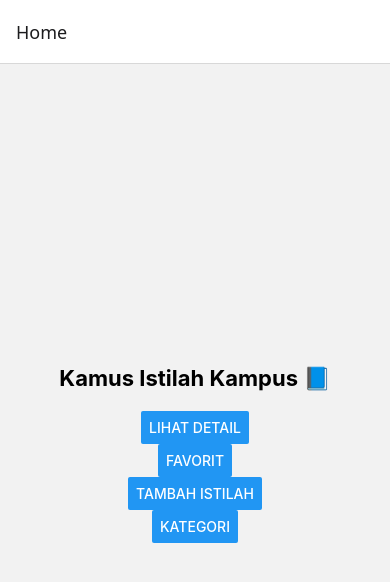
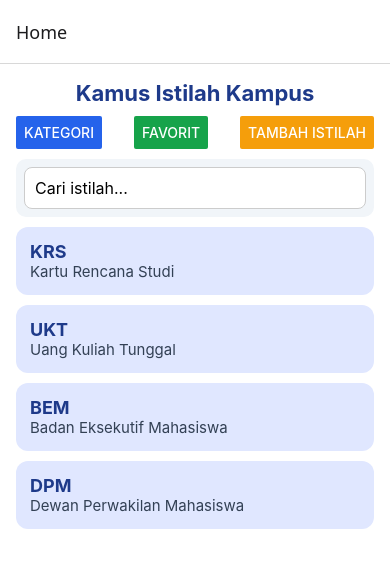
Before and after one commit to muhamadalghifari/Kelompok-2, a React Native app in the folder Kamus-Istilah-Kampus/: screen /Home in a window 390 px wide. Shown: the top 582 px of the page. Built offline with nearby package versions, Linux system fonts and the light colour scheme.

Commit message:
Update Tampilan Dasar Awal dan Navigasinya

```diff
--- a/Kamus-Istilah-Kampus/App.js
+++ b/Kamus-Istilah-Kampus/App.js
@@ -22,7 +22,6 @@
 import React from "react";
 import { NavigationContainer } from "@react-navigation/native";
 import { createNativeStackNavigator } from "@react-navigation/native-stack";
-
 import HomeScreen from "./screens/HomeScreen";
 import DetailScreen from "./screens/DetailScreen";
 import FavoriteScreen from "./screens/FavoriteScreen";
--- a/Kamus-Istilah-Kampus/components/SearchBar.js
+++ b/Kamus-Istilah-Kampus/components/SearchBar.js
@@ -1,21 +1,32 @@
 import React from "react";
 import { View, TextInput, StyleSheet } from "react-native";
 
-export default function SearchBar({ placeholder }) {
+export default function SearchBar({ value, onChangeText }) {
   return (
     <View style={styles.container}>
-      <TextInput style={styles.input} placeholder={placeholder || "Cari istilah..."} />
+      <TextInput
+        placeholder="Cari istilah..."
+        value={value}
+        onChangeText={onChangeText}
+        style={styles.input}
+      />
     </View>
   );
 }
 
 const styles = StyleSheet.create({
-  container: { padding: 10 },
+  container: {
+    backgroundColor: "#f1f5f9",
+    padding: 8,
+    borderRadius: 10,
+    marginBottom: 10,
+  },
   input: {
+    backgroundColor: "#fff",
+    borderRadius: 8,
+    padding: 10,
+    fontSize: 16,
+    borderColor: "#ccc",
     borderWidth: 1,
-    borderColor: "#ccc",
-    borderRadius: 8,
-    paddingHorizontal: 10,
-    height: 40,
   },
 });
--- a/Kamus-Istilah-Kampus/components/TermCard.js
+++ b/Kamus-Istilah-Kampus/components/TermCard.js
@@ -1,10 +1,22 @@
 import React from "react";
-import { View, Text } from "react-native";
+import { TouchableOpacity, Text, View, StyleSheet } from "react-native";
 
-export default function TermCard() {
+export default function TermCard({ term, meaning, onPress }) {
   return (
-    <View>
-      <Text>TermCard Component</Text>
-    </View>
+    <TouchableOpacity onPress={onPress} style={styles.card}>
+      <Text style={styles.term}>{term}</Text>
+      <Text style={styles.meaning}>{meaning}</Text>
+    </TouchableOpacity>
   );
 }
+
+const styles = StyleSheet.create({
+  card: {
+    backgroundColor: "#E0E7FF",
+    padding: 14,
+    borderRadius: 12,
+    marginBottom: 10,
+  },
+  term: { fontSize: 18, fontWeight: "bold", color: "#1E3A8A" },
+  meaning: { fontSize: 15, color: "#334155" },
+});
--- a/Kamus-Istilah-Kampus/data/terms.js
+++ b/Kamus-Istilah-Kampus/data/terms.js
@@ -2,4 +2,5 @@ export const terms = [
   { id: 1, term: "KRS", meaning: "Kartu Rencana Studi" },
   { id: 2, term: "UKT", meaning: "Uang Kuliah Tunggal" },
   { id: 3, term: "BEM", meaning: "Badan Eksekutif Mahasiswa" },
+  { id: 4, term: "DPM", meaning: "Dewan Perwakilan Mahasiswa" },
 ];
--- a/Kamus-Istilah-Kampus/screens/AddTermScreen.js
+++ b/Kamus-Istilah-Kampus/screens/AddTermScreen.js
@@ -1,15 +1,25 @@
 import React from "react";
-import { View, Text, StyleSheet } from "react-native";
+import { View, Text, TextInput, Button, StyleSheet } from "react-native";
 
 export default function AddTermScreen() {
   return (
     <View style={styles.container}>
-      <Text style={styles.text}>Tambah Istilah Baru ➕</Text>
+      <Text style={styles.title}>Tambah Istilah Baru</Text>
+      <TextInput style={styles.input} placeholder="Istilah" />
+      <TextInput style={styles.input} placeholder="Artinya" />
+      <Button title="Simpan" onPress={() => alert("Istilah disimpan!")} />
     </View>
   );
 }
 
 const styles = StyleSheet.create({
-  container: { flex: 1, justifyContent: "center", alignItems: "center" },
-  text: { fontSize: 18 },
+  container: { flex: 1, padding: 20, backgroundColor: "#fff" },
+  title: { fontSize: 20, fontWeight: "bold", marginBottom: 20 },
+  input: {
+    borderWidth: 1,
+    borderColor: "#ccc",
+    borderRadius: 10,
+    padding: 10,
+    marginBottom: 15,
+  },
 });
--- a/Kamus-Istilah-Kampus/screens/DetailScreen.js
+++ b/Kamus-Istilah-Kampus/screens/DetailScreen.js
@@ -1,15 +1,20 @@
 import React from "react";
-import { View, Text, StyleSheet } from "react-native";
+import { View, Text, Button, StyleSheet } from "react-native";
 
-export default function DetailScreen() {
+export default function DetailScreen({ route }) {
+  const { term } = route.params;
+
   return (
     <View style={styles.container}>
-      <Text style={styles.text}>Halaman Detail Istilah 📖</Text>
+      <Text style={styles.title}>{term.term}</Text>
+      <Text style={styles.meaning}>{term.meaning}</Text>
+      <Button title="Tambahkan ke Favorit" onPress={() => alert("Ditambahkan!")} />
     </View>
   );
 }
 
 const styles = StyleSheet.create({
-  container: { flex: 1, justifyContent: "center", alignItems: "center" },
-  text: { fontSize: 18 },
+  container: { flex: 1, padding: 20, backgroundColor: "#fff" },
+  title: { fontSize: 24, fontWeight: "bold", color: "#1E3A8A", marginBottom: 10 },
+  meaning: { fontSize: 18, color: "#334155", marginBottom: 20 },
 });
--- a/Kamus-Istilah-Kampus/screens/FavoriteScreen.js
+++ b/Kamus-Istilah-Kampus/screens/FavoriteScreen.js
@@ -4,12 +4,12 @@ import { View, Text, StyleSheet } from "react-native";
 export default function FavoriteScreen() {
   return (
     <View style={styles.container}>
-      <Text style={styles.text}>Daftar Istilah Favorit ❤️</Text>
+      <Text style={styles.text}>Daftar Favorit kamu masih kosong 😅</Text>
     </View>
   );
 }
 
 const styles = StyleSheet.create({
   container: { flex: 1, justifyContent: "center", alignItems: "center" },
-  text: { fontSize: 18 },
+  text: { fontSize: 16, color: "#64748B" },
 });
--- a/Kamus-Istilah-Kampus/screens/HomeScreen.js
+++ b/Kamus-Istilah-Kampus/screens/HomeScreen.js
@@ -1,19 +1,68 @@
-import React from "react";
-import { View, Text, Button, StyleSheet } from "react-native";
+import React, { useState } from "react";
+import { View, Text, FlatList, StyleSheet, Button } from "react-native";
+import SearchBar from "../components/SearchBar";
+import TermCard from "../components/TermCard";
+import { terms } from "../data/terms";
 
 export default function HomeScreen({ navigation }) {
+  const [search, setSearch] = useState("");
+
+  const filteredTerms = terms.filter((item) =>
+    item.term.toLowerCase().includes(search.toLowerCase())
+  );
+
   return (
     <View style={styles.container}>
-      <Text style={styles.title}>Kamus Istilah Kampus 📘</Text>
-      <Button title="Lihat Detail" onPress={() => navigation.navigate("Detail")} />
-      <Button title="Favorit" onPress={() => navigation.navigate("Favorite")} />
-      <Button title="Tambah Istilah" onPress={() => navigation.navigate("AddTerm")} />
-      <Button title="Kategori" onPress={() => navigation.navigate("Category")} />
+      <Text style={styles.title}>Kamus Istilah Kampus</Text>
+
+      {/* Navigasi antar halaman */}
+      <View style={styles.navButtons}>
+        <Button
+          title="Kategori"
+          onPress={() => navigation.navigate("Category")}
+          color="#2563EB"
+        />
+        <Button
+          title="Favorit"
+          onPress={() => navigation.navigate("Favorite")}
+          color="#16A34A"
+        />
+        <Button
+          title="Tambah Istilah"
+          onPress={() => navigation.navigate("AddTerm")}
+          color="#F59E0B"
+        />
+      </View>
+
+      {/* Search dan daftar istilah */}
+      <SearchBar value={search} onChangeText={setSearch} />
+      <FlatList
+        data={filteredTerms}
+        keyExtractor={(item) => item.id.toString()}
+        renderItem={({ item }) => (
+          <TermCard
+            term={item.term}
+            meaning={item.meaning}
+            onPress={() => navigation.navigate("Detail", { term: item })}
+          />
+        )}
+      />
     </View>
   );
 }
 
 const styles = StyleSheet.create({
-  container: { flex: 1, justifyContent: "center", alignItems: "center" },
-  title: { fontSize: 22, fontWeight: "bold", marginBottom: 20 },
+  container: { flex: 1, padding: 16, backgroundColor: "#fff" },
+  title: {
+    fontSize: 22,
+    fontWeight: "bold",
+    marginBottom: 10,
+    color: "#1E3A8A",
+    textAlign: "center",
+  },
+  navButtons: {
+    flexDirection: "row",
+    justifyContent: "space-between",
+    marginBottom: 10,
+  },
 });
```
